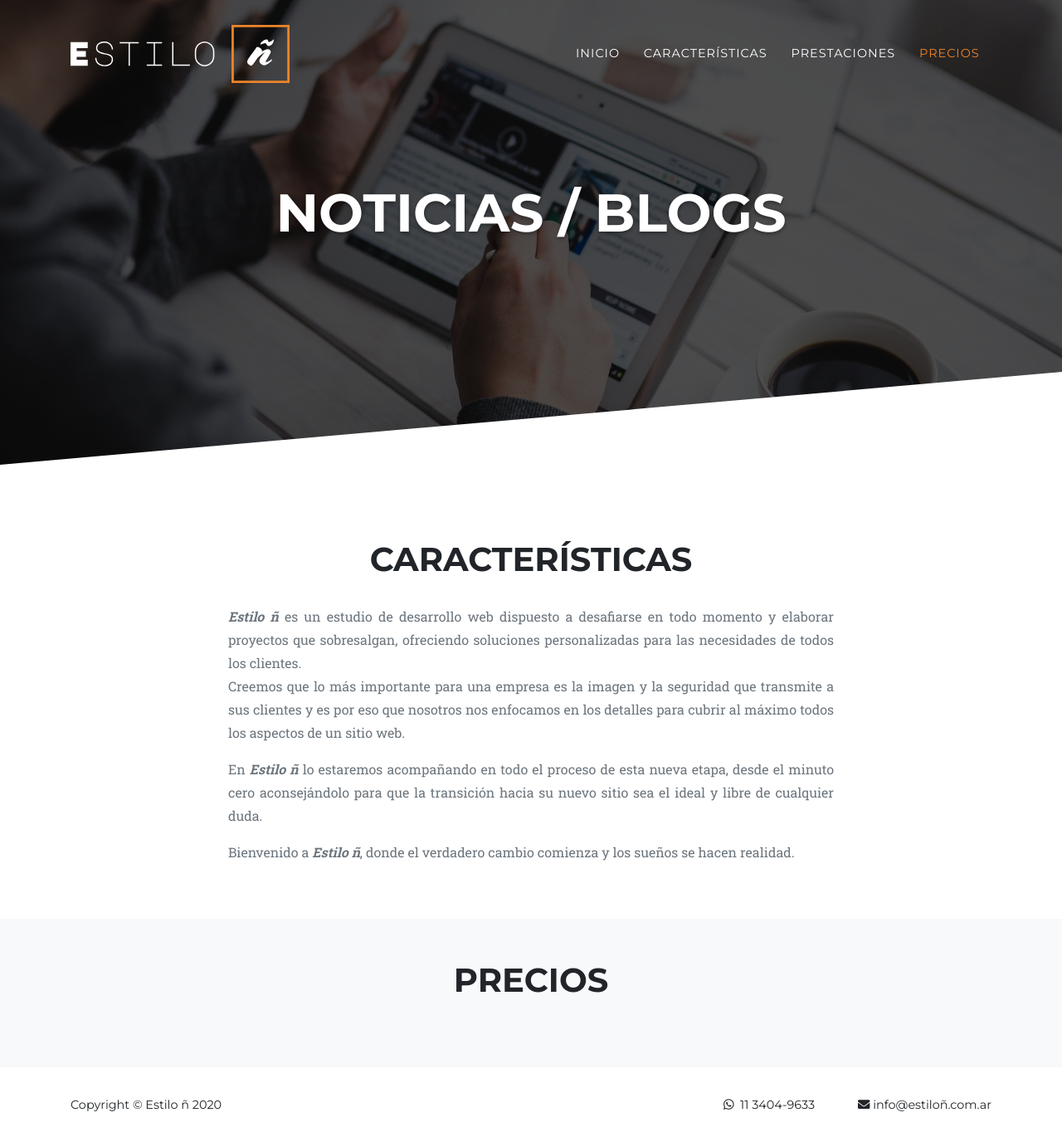
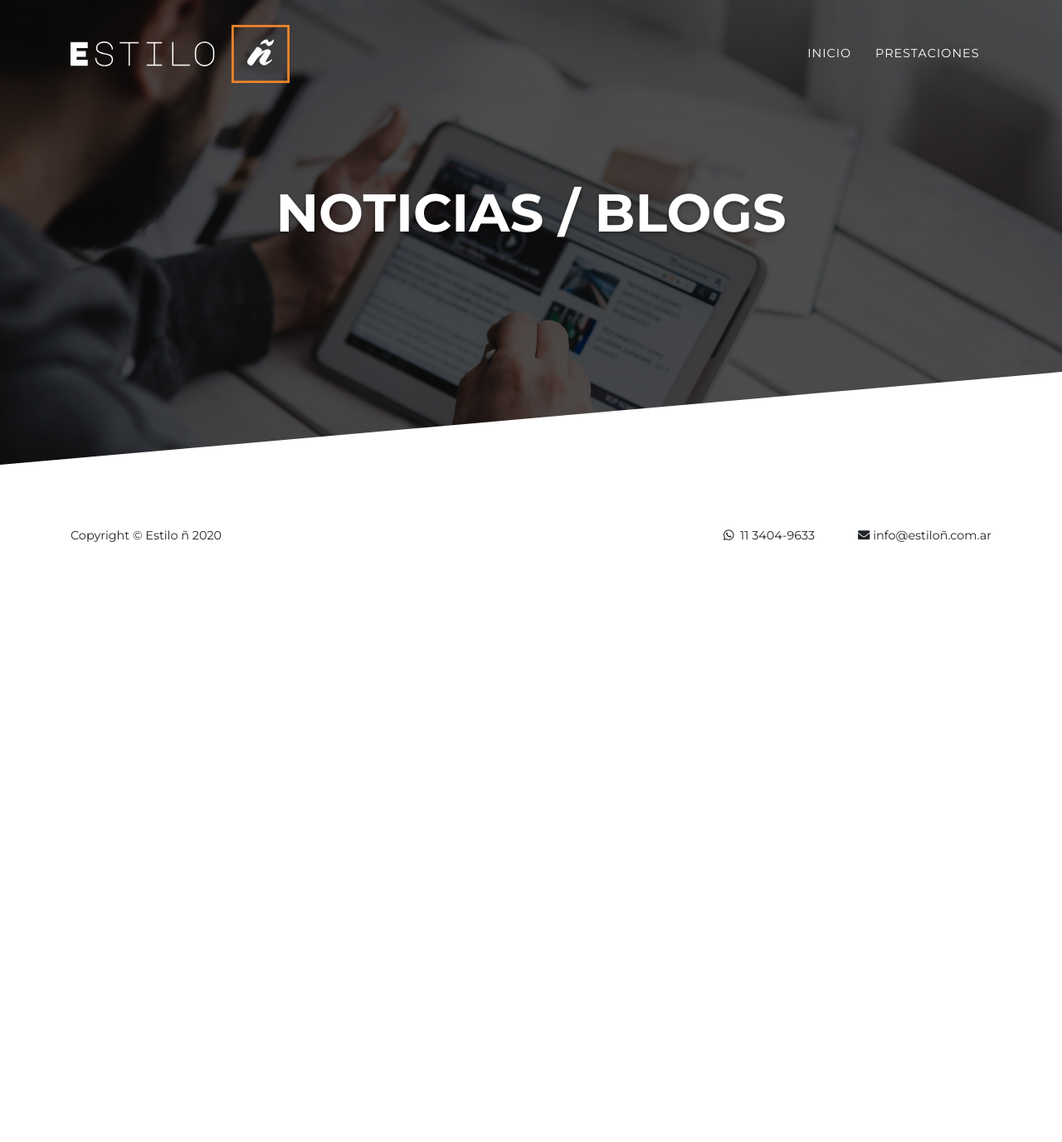
Before and after one commit to ManuelBilbao/Portfolio, a PHP site: page /blog/index.php in a window 1280 px wide. Shown: the whole page at 83% size. After the commit the page ends 653 px from the top, so only its background shows below. Run offline with PHP 8.4, Linux system fonts and the light colour scheme; data that the repository does not hold is empty; some web fonts are replaced.

Commit message:
Falto este archivo al commit anterior

```diff
--- a/plantillas/servicios.php
+++ b/plantillas/servicios.php
@@ -5,6 +5,16 @@
 	<?php require("head.php") ?>
 	<link rel="stylesheet" href="/static/css/servicios.css">
 	<link rel="stylesheet" href="/static/css/carousel.css">
+
+	<style>
+		@media (max-width: 992px) {
+
+			.caracteristicas,
+			.caracteristicas div {
+				text-align: center!important;
+			}
+		}
+	</style>
 </head>
 <body id="page-top">
 	<!-- Navigation -->
@@ -20,15 +30,19 @@
 					<li class="nav-item">
 						<a href="/" class="nav-link">Inicio</a>
 					</li>
+					<?php if (isset($caracteristicas)): ?>
 						<li class="nav-item">
 							<a class="nav-link js-scroll-trigger" href="#caracteristicas">Características</a>
 						</li>
+					<?php endif ?>
 					<li class="nav-item">
 						<a class="nav-link js-scroll-trigger" href="#prestaciones">Prestaciones</a>
 					</li>
+					<?php if (isset($precios)): ?>
 						<li class="nav-item">
 							<a class="nav-link js-scroll-trigger" href="#precios">Precios</a>
 						</li>
+					<?php endif ?>
 				</ul>
 			</div>
 		</div>
@@ -40,31 +54,38 @@
 		<h1 class="header-title"><?php echo $nombre ?></h1>
 	</header>
 
-	<section class="page-section" id="caracteristicas">
+	<?php if (isset($caracteristicas)): ?>
+		<div id="caracteristicas"></div>
+		<?php foreach ($caracteristicas as $n => $caracteristica): ?>
+			<?php $right = $n % 2 ?>
+
+			<?php if ($n > 0): ?><hr class="w-50"><?php endif ?>
+
+			<section class="page-section caracteristicas">
 				<div class="container">
 					<div class="row">
-				<div class="col-lg-12 text-center">
-					<h2 class="section-heading text-uppercase">Características</h2>
+						<?php if ($right): ?>
+							<div class="col-12 col-lg-6 order-1 order-lg-12 align-self-center">
+						<?php else: ?>
+							<div class="col-12 col-lg-6 order-12 order-lg-1 align-self-center">
+						<?php endif ?>
+								<h2 class="section-heading"><?php echo $caracteristica["titulo"] . $left ?></h2>
+								<p class="text-muted"><?php echo $caracteristica["descripcion"] ?></p>
 							</div>
-			</div>
-			<div class="row mt-3 text-justify">
-				<div class="col-12 col-md-10 col-lg-8 mx-auto">
-					<p class="text-muted">
-						<strong><em>Estilo ñ</em></strong> es un estudio de desarrollo web dispuesto a desafiarse en todo momento y elaborar proyectos que sobresalgan, ofreciendo soluciones personalizadas para las necesidades de todos los clientes.
-						<br>
-						Creemos que lo más importante para una empresa es la imagen y la seguridad que transmite a sus clientes y es por eso que nosotros nos enfocamos en los detalles para cubrir al máximo todos los aspectos de un sitio web.
-					</p>
-					<p class="text-muted">
-						En <strong><em>Estilo ñ</em></strong> lo estaremos acompañando en todo el proceso de esta nueva etapa, desde el minuto cero aconsejándolo para que la transición hacia su nuevo sitio sea el ideal y libre de cualquier duda.
-					</p>
-					<p class="text-muted">
-						Bienvenido a <strong><em>Estilo ñ</em></strong>, donde el verdadero cambio comienza y los sueños se hacen realidad.
-					</p>
+						<?php if ($right): ?>
+							<div class="col-12 col-lg-6 order-12 order-lg-1 mb-4 mb-lg-0">
+						<?php else: ?>
+							<div class="col-12 col-lg-6 order-1 order-lg-12 mb-4 mb-lg-0 text-right">
+						<?php endif ?>
+								<img src="/static/img/servicios/<?php echo $caracteristica["imagen"] ?>" alt="" class="w-75">
 							</div>
 					</div>
 				</div>
 			</section>
+		<?php endforeach ?>
+	<?php endif ?>
 
+	<?php if (isset($precios)): ?>
 		<section class="page-section bg-light" id="precios">
 			<div class="container">
 				<div class="row">
@@ -94,6 +115,7 @@
 				</div>
 			</div>
 		</section>
+	<?php endif ?>
 
 	<?php require("footer.php") ?>
 
```
Lines whose indentation alone changed are shown as unchanged.
